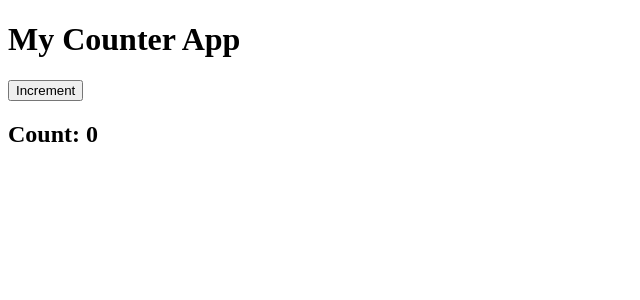
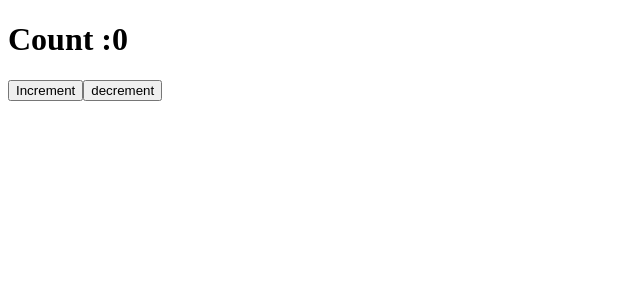
Before and after one commit to dinelkalakshan40/react-demo, a React (Vite) app: page / in a window 1280 px wide. Shown: the top 300 px of the page, without its empty margins (0-640 px from the left). Built offline with nearby package versions, Linux system fonts and the light colour scheme.

Commit message:
useEffect

```diff
--- a/src/App.tsx
+++ b/src/App.tsx
@@ -1,21 +1,28 @@
 import './App.css'
-import {useState} from "react";
+import {useEffect, useState} from "react";
+
 
 
 function App() {
-    // Declare state variable "count" and set its initial value to 0
-    const [count, setCount] = useState(0);
 
-    // Function to increase the count
-    const increaseCount = () => {
-        setCount(count + 1); // Update state
+    const [count,setCount] =useState(0);
+
+    const increment  =() =>{
+        setCount(count+1)
     };
+    const decrement =() =>{
+        setCount(count-1)
+    };
+    useEffect( () =>{
+        console.log(`New count is :${count}`)
+        },[count]
+    )
 
     return (
         <>
-            <h1>My Counter App</h1>
-            <button onClick={increaseCount}>Increment</button>
-            <h2>Count: {count}</h2>
+            <h1>Count :{count}</h1>
+            <button onClick={increment}>Increment</button>
+            <button onClick={decrement}>decrement</button>
 
         </>
     )
```
